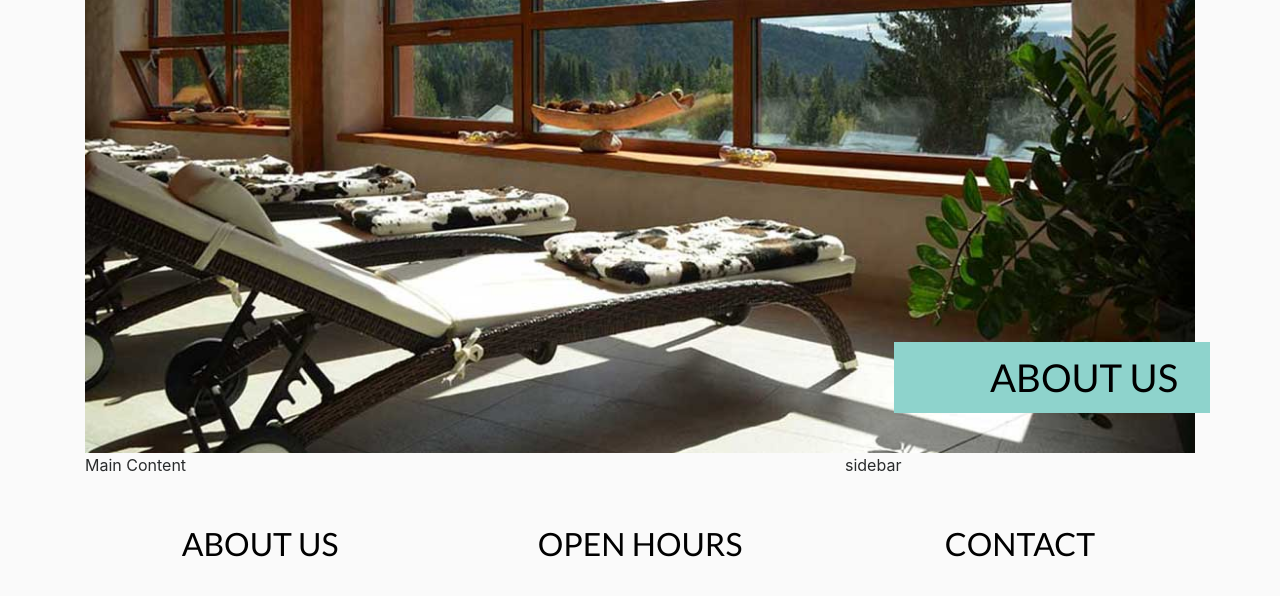
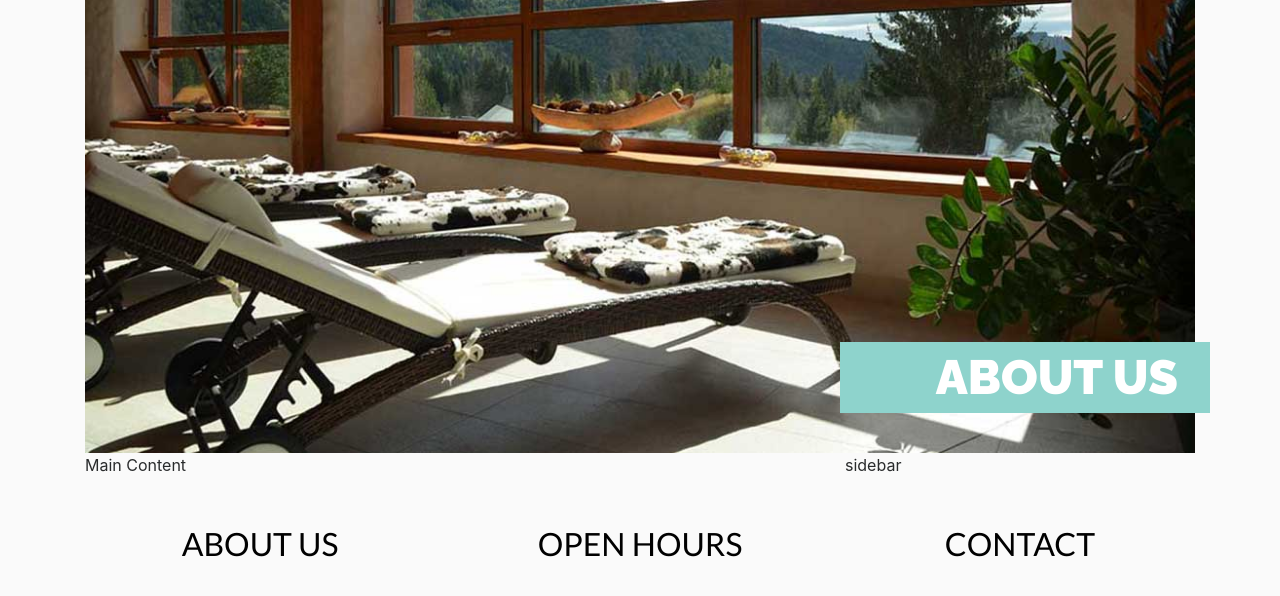
Before and after one commit to petriDiaconescu/Bootstrap-4, a PHP site: page /about.php in a window 1280 px wide. Shown: the part 324-920 px from the top of the page. Run offline with PHP 8.4, Linux system fonts and the light colour scheme; data that the repository does not hold is empty; some web fonts are replaced.

Commit message:
Further style the h2 tag in about us template

```diff
--- a/css/styles.css
+++ b/css/styles.css
@@ -259,4 +259,8 @@ nav.main-nav .nav-link {
   bottom: 2rem;
   right: 0;
   padding: 1rem 2rem 1rem 6rem;
+  font-family: 'Raleway', sans-serif;
+  font-weight: 900;
+  font-size: 3rem;
+  color: #fff;
 }
```
Also changed, not shown: snapshots/after.jpg, snapshots/before.jpg.
